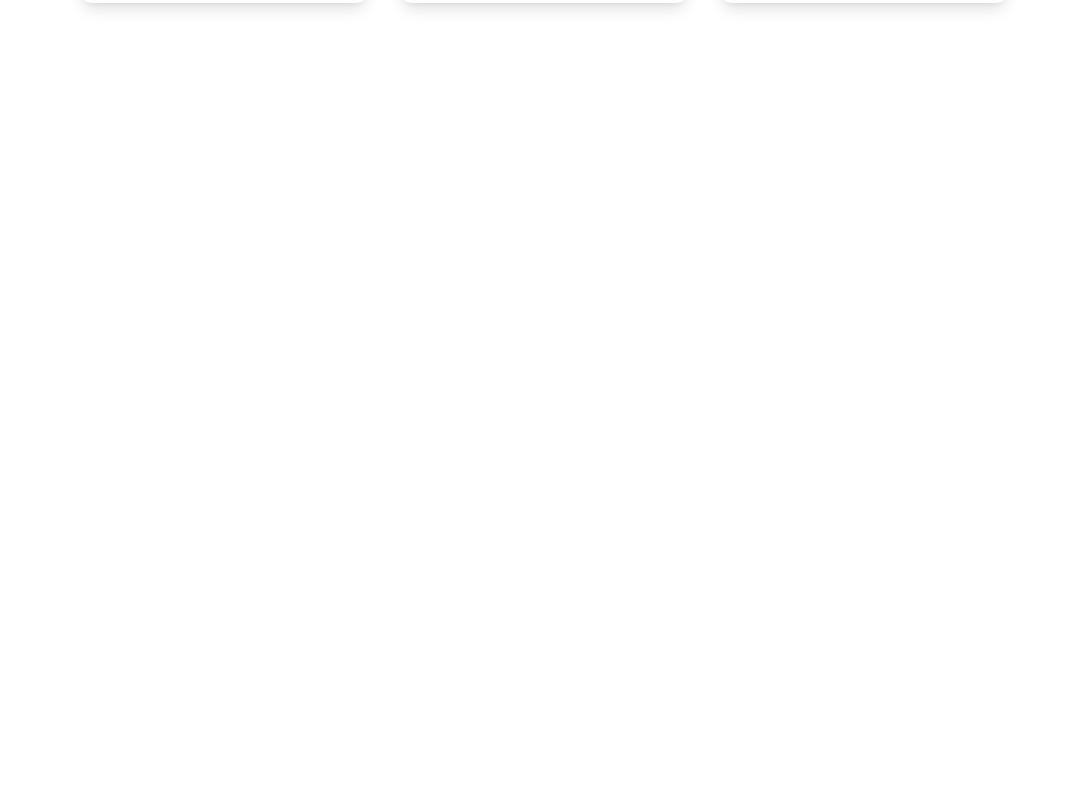
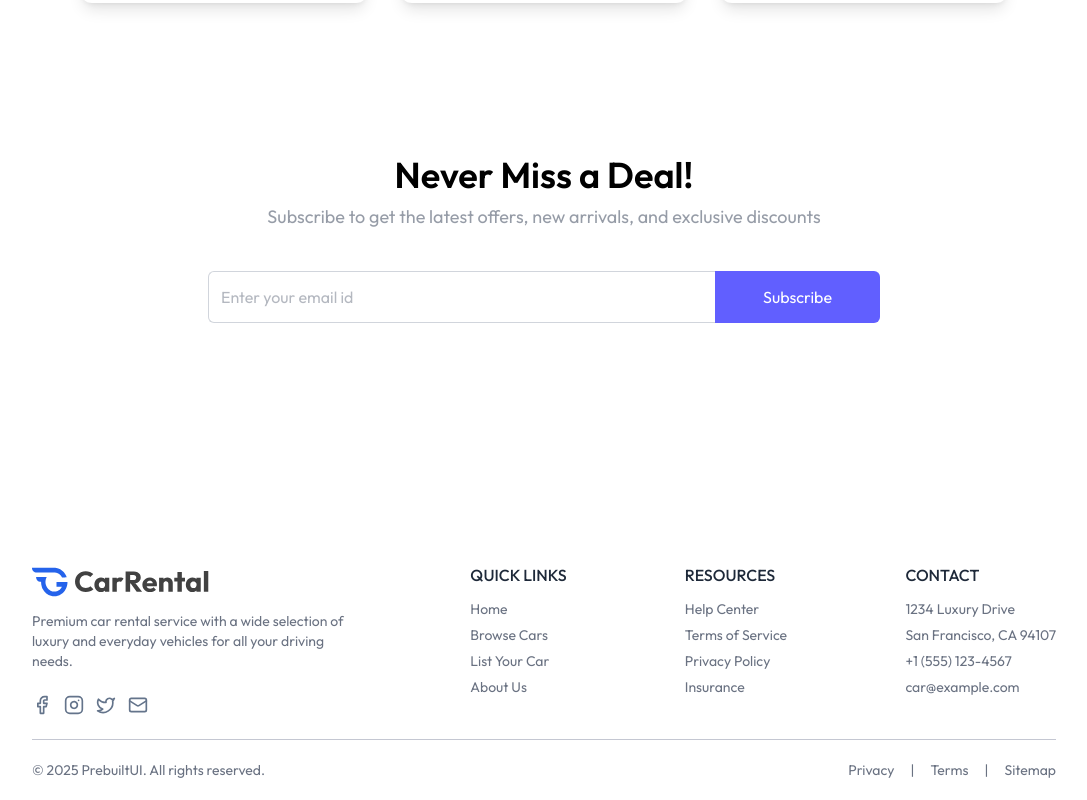
Before and after one commit to HarishKamuni/hrk_car_rental_booking_client, a React (Vite) app: page / in a window 1280 px wide. Shown: the part 2816-3616 px from the top of the page, without its empty margins (96-1183 px from the left). Before the commit the page ends 2931 px from the top, so only its background shows below. Built offline with nearby package versions, Linux system fonts and the light colour scheme.

Commit message:
created newsletter,footer and  completed home page

```diff
--- a/src/App.jsx
+++ b/src/App.jsx
@@ -5,6 +5,7 @@
 import CarDetails from './pages/CarDetails';
 import Cars from './pages/Cars';
 import MyBookings from './pages/MyBookings';
+import Footer from './components/Footer';
 
 const App = () => {
   const [showLogin, setShowlogin] = useState(false);
@@ -20,6 +21,8 @@
         <Route path="/cars" element={<Cars />} />
         <Route path="/my-bookings" element={<MyBookings />} />
       </Routes>
+
+      {!isOwnerPath && <Footer />}
     </>
   );
 };
--- /dev/null
+++ b/src/components/Footer.jsx
@@ -0,0 +1,105 @@
+import React from 'react';
+import { assets } from '../assets/assets';
+
+const Footer = () => {
+  return (
+    <div className="px-6 md:px-16 lg:px-24 xl:px-32 mt-60 text-sm text-gray-500">
+      <div className="flex flex-wrap justify-between gap-8 items-start pb-6 border-borderColor border-b">
+        <div>
+          <img src={assets.logo} alt="logo" className=" h-8 md:h-9" />
+          <p className="max-w-80 mt-3">
+            Premium car rental service with a wide selection of luxury and
+            everyday vehicles for all your driving needs.
+          </p>
+          <div className="flex items-center gap-3 mt-6">
+            <a href="#">
+              <img src={assets.facebook_logo} className="w-5 h-5" alt="logo" />
+            </a>
+            <a href="#">
+              <img src={assets.instagram_logo} className="w-5 h-5" alt="logo" />
+            </a>
+            <a href="#">
+              <img src={assets.twitter_logo} className="w-5 h-5" alt="logo" />
+            </a>
+            <a href="#">
+              <img src={assets.gmail_logo} className="w-5 h-5" alt="logo" />
+            </a>
+          </div>
+        </div>
+
+        <div>
+          <h2 className="text-base font-medium text-gray-800 uppercase">
+            Quick Links
+          </h2>
+          <ul className="mt-3 flex flex-col gap-1.5">
+            <li>
+              <a href="#">Home</a>
+            </li>
+            <li>
+              <a href="#">Browse Cars</a>
+            </li>
+            <li>
+              <a href="#">List Your Car</a>
+            </li>
+            <li>
+              <a href="#">About Us</a>
+            </li>
+          </ul>
+        </div>
+
+        <div>
+          <h2 className="text-base font-medium text-gray-800 uppercase">
+            Resources
+          </h2>
+          <ul className="mt-3 flex flex-col gap-1.5">
+            <li>
+              <a href="#">Help Center</a>
+            </li>
+            <li>
+              <a href="#">Terms of Service</a>
+            </li>
+            <li>
+              <a href="#">Privacy Policy</a>
+            </li>
+            <li>
+              <a href="#">Insurance</a>
+            </li>
+          </ul>
+        </div>
+        <div>
+          <h2 className="text-base font-medium text-gray-800 uppercase">
+            Contact
+          </h2>
+          <ul className="mt-3 flex flex-col gap-1.5">
+            <li>1234 Luxury Drive</li>
+            <li>San Francisco, CA 94107</li>
+            <li>+1 (555) 123-4567</li>
+            <li>car@example.com</li>
+          </ul>
+        </div>
+      </div>
+
+      <div className="flex flex-col md:flex-row gap-2 items-center justify-between py-5">
+        <p>
+          © {new Date().getFullYear()}{' '}
+          <a href="https://prebuiltui.com">PrebuiltUI</a>. All rights reserved.
+        </p>
+        <ul className="flex items-center gap-4">
+          <li>
+            <a href="#">Privacy</a>
+          </li>
+          <li>|</li>
+          <li>
+            <a href="#">Terms</a>
+          </li>
+          <li>|</li>
+          <li>
+            <a href="#">Sitemap</a>
+          </li>
+        </ul>
+      </div>
+    </div>
+  );
+};
+
+export default Footer;
--- /dev/null
+++ b/src/components/Newsletter.jsx
@@ -0,0 +1,29 @@
+import React from 'react';
+
+const Newsletter = () => {
+  return (
+    <div className="flex flex-col items-center justify-center text-center space-y-2 max-md:px-4 my-10 mb-40">
+      <h1 className="md:text-4xl text-2xl font-semibold">Never Miss a Deal!</h1>
+      <p className="md:text-lg text-gray-500/70 pb-8">
+        Subscribe to get the latest offers, new arrivals, and exclusive
+        discounts
+      </p>
+      <form className="flex items-center justify-between max-w-2xl w-full md:h-13 h-12">
+        <input
+          className="border border-gray-300 rounded-md h-full border-r-0 outline-none w-full rounded-r-none px-3 text-gray-500"
+          type="text"
+          placeholder="Enter your email id"
+          required
+        />
+        <button
+          type="submit"
+          className="md:px-12 px-8 h-full text-white bg-indigo-500 hover:bg-indigo-600 transition-all cursor-pointer rounded-md rounded-l-none"
+        >
+          Subscribe
+        </button>
+      </form>
+    </div>
+  );
+};
+
+export default Newsletter;
--- a/src/pages/Home.jsx
+++ b/src/pages/Home.jsx
@@ -3,6 +3,8 @@
 import FeaturedSection from '../components/FeaturedSection';
 import Banner from '../components/Banner';
 import Testimonial from '../components/Testimonial';
+import Newsletter from '../components/Newsletter';
+import Footer from '../components/Footer';
 
 const Home = () => {
   return (
@@ -10,7 +12,8 @@
       <Hero />
       <FeaturedSection />
       <Banner />
-      <Testimonial/>
+      <Testimonial />
+      <Newsletter />
     </>
   );
 };
```
